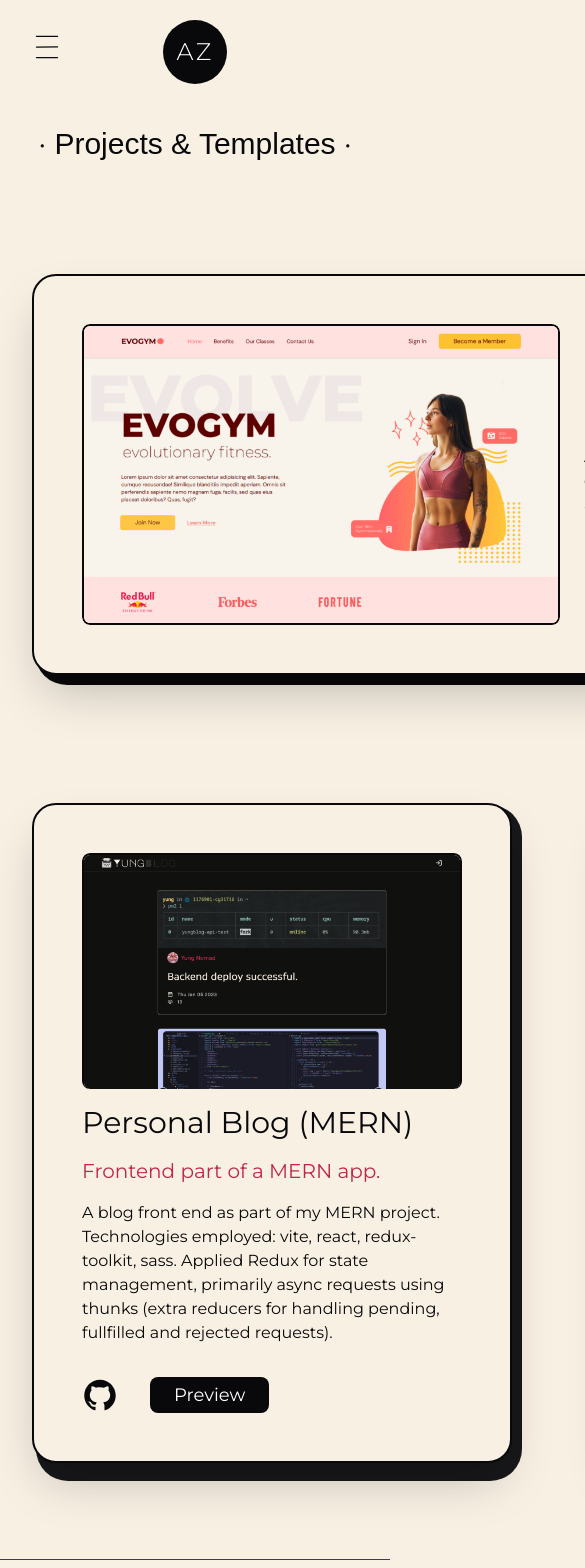
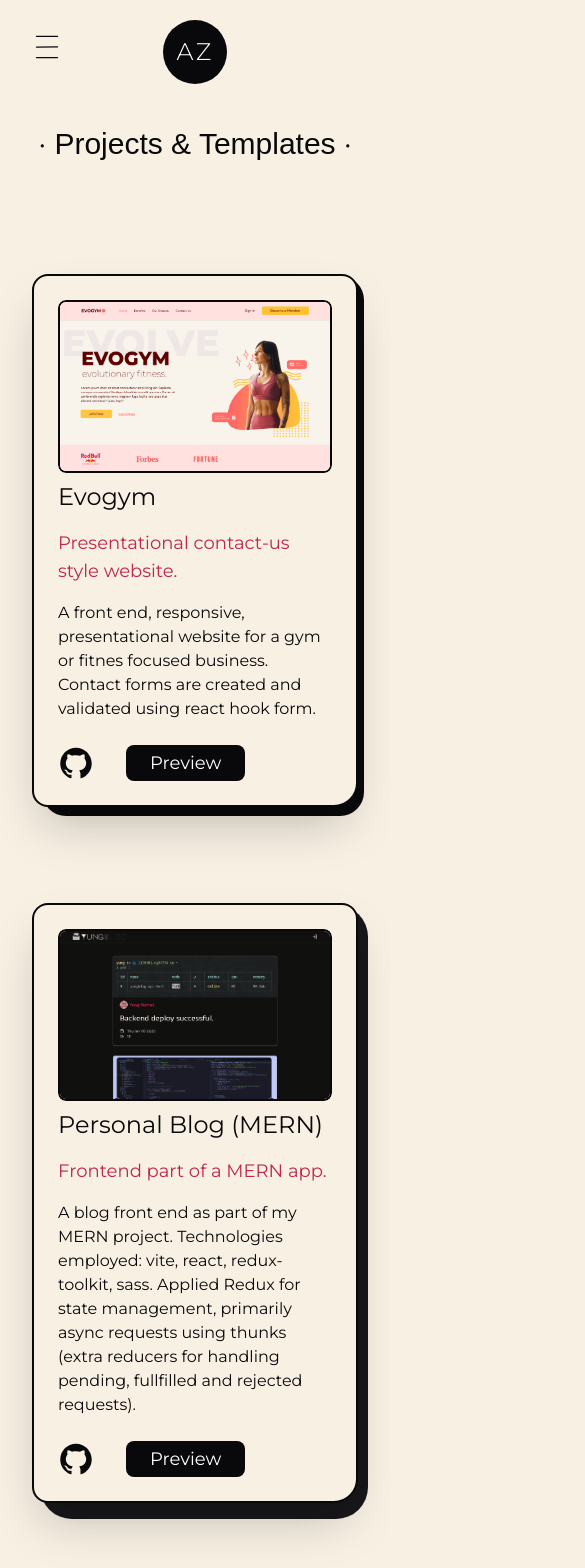
Before and after one commit to yungnegev/portfolio-az, a Next.js app: page /projects in a window 390 px wide. Shown: the top 1568 px of the page, 585 px wide, since content can reach past the window. Built offline with nearby package versions, Linux system fonts and the light colour scheme; a web font is replaced by a local one.

Commit message:
Responsive css finish

```diff
--- a/src/components/Card.tsx
+++ b/src/components/Card.tsx
@@ -22,8 +22,9 @@ const Card = (props: CardProps) => {
   const MLink = m(Link)
 
   return (
-    <article className='w-full max-w-[480px] h-[660px] flex flex-col gap-4 items-center justify-between rounded-3xl border-2
-                          border-solid border-zinc-950 shadow-2xl p-12 relative bg-[#F8F0E3] dark:bg-zinc-800 dark:text-white'>
+    <article className='w-full max-w-[480px] h-[660px] sm:h-auto flex flex-col gap-4 items-center justify-between rounded-3xl border-2
+                          border-solid border-zinc-950 shadow-2xl p-12 relative bg-[#F8F0E3] dark:bg-zinc-800 dark:text-white
+                          lg:p-8 xs:rounded-2xl xs:rounded-br-3xl xs:p-6 lg:gap-8 md:gap-2'>
         {/* shadow div */}
         <div className='absolute top-0 -right-3 -z-10 w-[102%] h-[103%] rounded-[2rem] bg-zinc-900'/>
 
@@ -37,11 +38,11 @@ const Card = (props: CardProps) => {
 
         <div className='w-full flex flex-col items-start justify-between gap-4'>
           <Link href={props.link} target='_blank' className='hover:underline underline-offset-4'>
-            <h2 className='w-full text-left text-3xl'>{props.title}</h2>
+            <h2 className='w-full text-left text-3xl sm:text-2xl'>{props.title}</h2>
           </Link>
-          <span className='text-[#be274c] dark:text-[#5eead4] text-xl'>{props.type}</span>
-          <p>{props.summary}</p>
-          <div className='flex gap-4 items-center mt-4'>
+          <span className='text-[#be274c] dark:text-[#5eead4] text-xl sm:text-lg'>{props.type}</span>
+          <p className='sm:text-base'>{props.summary}</p>
+          <div className='flex gap-4 items-center mt-4 sm:mt-2'>
             <Link href={props.github} target='_blank'>
               <AiFillGithub size={36}/>
             </Link>
--- a/src/components/DoubleCard.tsx
+++ b/src/components/DoubleCard.tsx
@@ -19,27 +19,29 @@ const CardDouble = ( props: doubleCardProps) => {
     const MLink = m(Link)
 
     return (
-      <article className='w-full max-w-[1060px] flex items-center justify-between rounded-3xl border-2
-                          border-solid border-zinc-950 shadow-2xl p-12 relative bg-[#F8F0E3] dark:bg-zinc-800 dark:text-white'>
+      <article className='w-[1060px] flex items-center justify-between rounded-3xl border-2
+                          border-solid border-zinc-950 shadow-2xl p-12 relative bg-[#F8F0E3] dark:bg-zinc-800 dark:text-white
+                          lg:flex-col lg:p-8 xs:rounded-2xl xs:rounded-br-3xl xs:p-6 lg:gap-8 md:gap-2'>
 
         {/* shadow div */}
-        <div className='absolute top-0 -right-3 -z-10 w-[101%] h-[103%] rounded-[2rem] bg-zinc-950'/>
+        <div className='absolute top-0 -right-3 -z-10 w-[101%] h-[103%] rounded-[2rem] bg-zinc-950
+                        xs:-right-2 xs:w-full xs:h-[102%] xs:rounded-[1.5rem]'/>
 
         <Link
           href={props.link}
           target='_blank'
-          className='w-1/2 cursor-pointer overflow-hidden rounded-lg'
+          className='w-1/2 lg:w-full cursor-pointer overflow-hidden rounded-lg'
           >
           <Image src={props.img} alt={props.title} placeholder='blur' className='w-full h-auto border-solid border-2 border-zinc-950 overflow-none rounded-lg'/>
         </Link>
 
-        <div className='w-1/2 flex flex-col items-start justify-between pl-6 gap-4'>
+        <div className='w-1/2 lg:w-full flex flex-col items-start justify-between pl-6 lg:pl-0 gap-4'>
           <Link href={props.link} target='_blank' className='hover:underline underline-offset-4'>
-            <h2 className='w-full text-left text-3xl'>{props.title}</h2>
+            <h2 className='w-full text-left text-3xl sm:text-2xl'>{props.title}</h2>
           </Link>
-          <span className='text-[#be274c] dark:text-[#5eead4] text-xl'>{props.type}</span>
-          <p>{props.summary}</p>
-          <div className='flex gap-4 items-center mt-8'>
+          <span className='text-[#be274c] dark:text-[#5eead4] text-xl sm:text-lg'>{props.type}</span>
+          <p className='sm:text-base'>{props.summary}</p>
+          <div className='flex gap-4 items-center mt-8 sm:mt-2'>
             <Link href={props.github} target='_blank'>
               <AiFillGithub size={36}/>
             </Link>
--- a/src/pages/projects.tsx
+++ b/src/pages/projects.tsx
@@ -40,7 +40,7 @@ const Projects: NextPage = () => {
     <main className='w-full mb-16 flex flex-col items-center justify-center select-none'>
       <section className='w-full h-full inline-block p-32 pt-16 z-0 xl:p-24 lg:p-16 md:p-12 sm:p-8'>
         <h1 className='font-nobel text-6xl w-full text-center xl:text-6xl lg:text-5xl md:text-4xl xs:text-3xl'><span className='font-montserrat'>·</span> Projects & Templates <span className='font-montserrat'>·</span></h1>
-        <div className='grid grid-cols-12 gap-24 pt-28 gap-y-32'>
+        <div className='grid grid-cols-12 gap-24 pt-28 gap-y-32 xl:gap-x-16 lg:gap-x-8 md:gap-y-24 sm:gap-x-0'>
           <div className='col-span-12'>
               <m.div
                 initial={{ x: -100 }}
@@ -58,7 +58,7 @@ const Projects: NextPage = () => {
                   />
               </m.div>
           </div>
-          <div className='col-span-6 flex justify-end'>
+          <div className='col-span-6 sm:col-span-12 flex justify-end sm:justify-center'>
               <m.div
                 ref={ref}
                 initial='hidden'
@@ -77,7 +77,7 @@ const Projects: NextPage = () => {
                   />
               </m.div>
           </div>
-          <div className='col-span-6 flex justify-start'>
+          <div className='col-span-6 sm:col-span-12 flex justify-start sm:justify-center'>
               <m.div
                 ref={ref}
                 initial='hidden'
--- a/src/styles/globals.css
+++ b/src/styles/globals.css
@@ -16,8 +16,7 @@ body {
 }
 /*  */
 .home__img {
-    box-shadow: inset 0 0 0 9px rgb(255 255 255 / 30%);
-    outline: solid 13px rgba(0, 0, 0, 0.6);
+    /* outline: solid 13px rgba(0, 0, 0, 0.6); */
     outline-offset: -12px;
     order: 1;
     justify-self: center;
```
